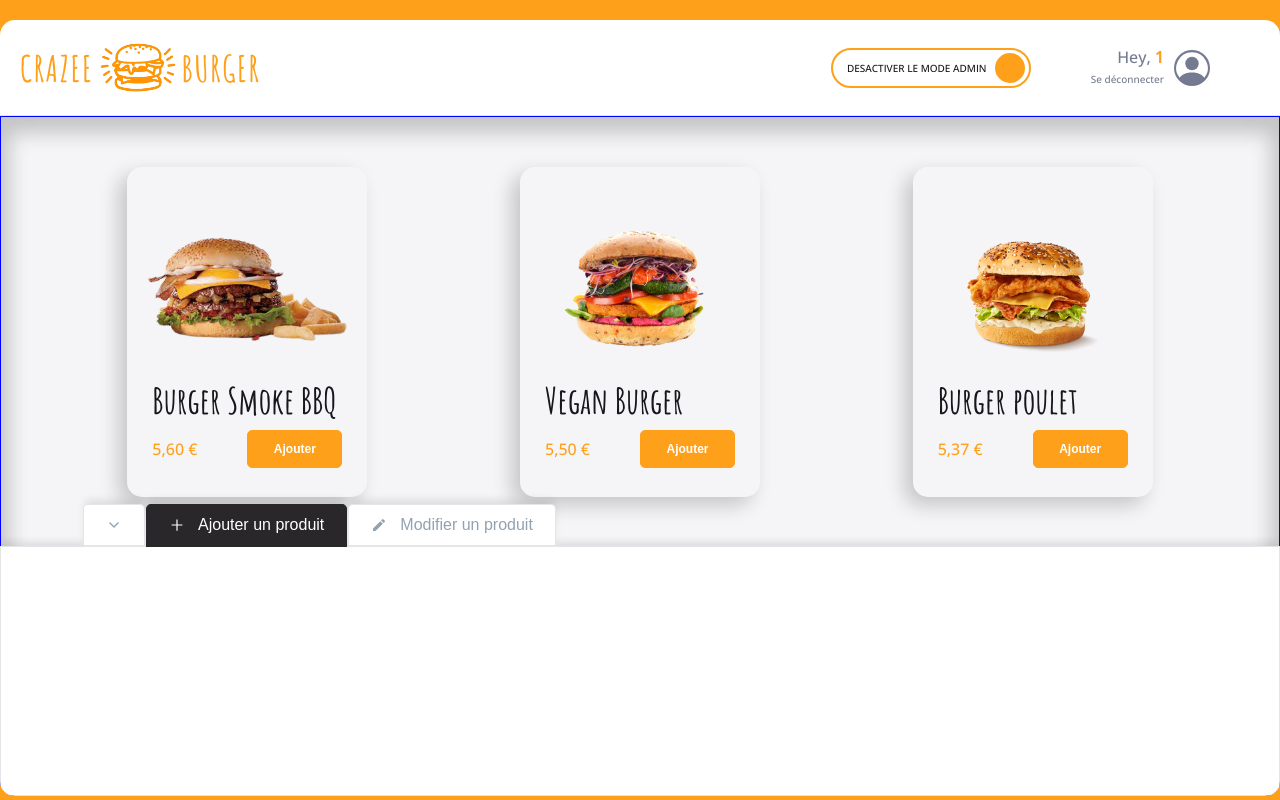
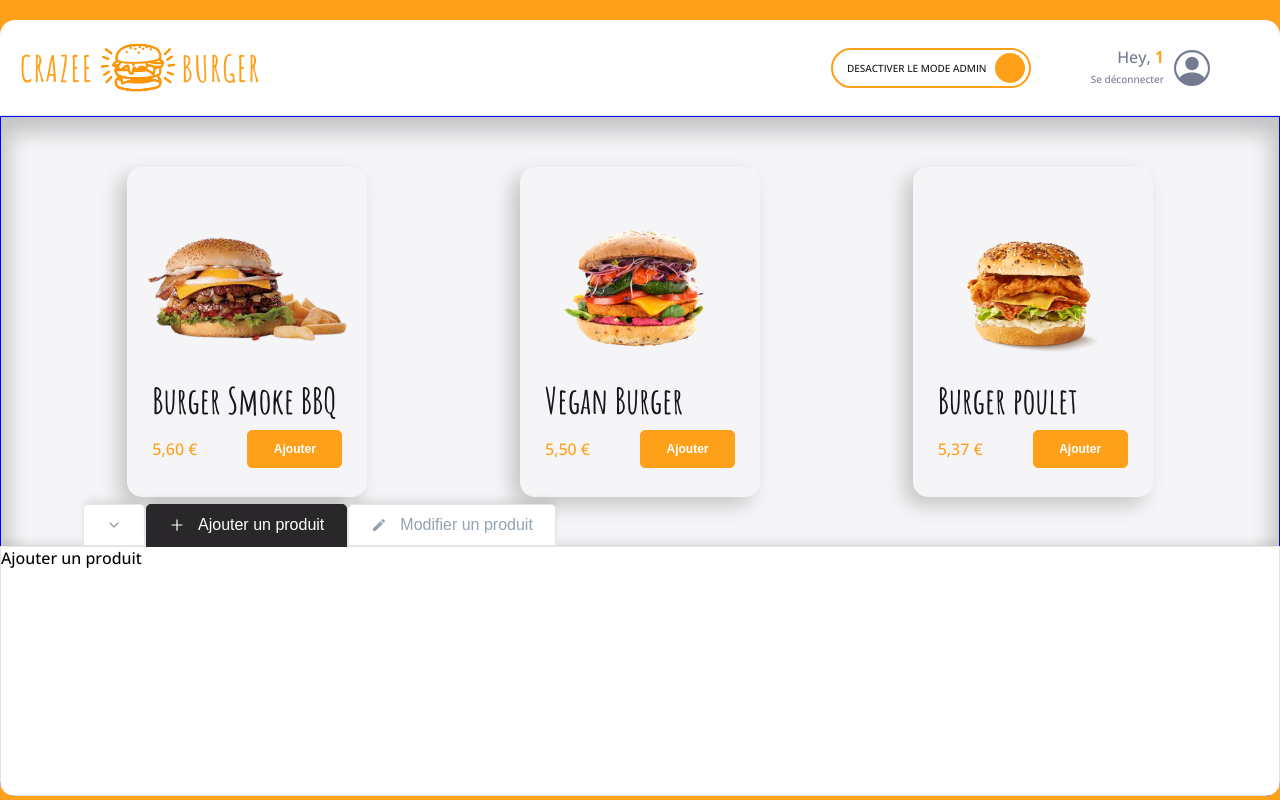
Before and after one commit to YohannMaiVan/React-crazee-burger, a React (Vite) app: page /order/1 in a window 1280 px wide. Built offline with nearby package versions, Linux system fonts and the light colour scheme; grey boxes are pictures that could not be loaded.

Commit message:
♻️ F07: ADMIN > Tabs > Add scalable implementation

```diff
--- a/src/components/pages/order/Main/Admin/AdminPanel.jsx
+++ b/src/components/pages/order/Main/Admin/AdminPanel.jsx
@@ -2,14 +2,16 @@ import styled from "styled-components";
 import { theme } from "../../../../../theme";
 import OrderContext from "../../../../../context/OrderContext";
 import { useContext } from "react";
+import { getTabSelected, getTabsConfig } from "./getTabsConfig";
 
 export default function AdminPanel() {
-  const { isAddSelected, isEditSelected } = useContext(OrderContext);
+  const { currentTabSelected } = useContext(OrderContext);
 
+  const tabs = getTabsConfig(currentTabSelected);
+  const tabSelected = getTabSelected(tabs, currentTabSelected);
   return (
     <AdminPanelStyled>
-      {isAddSelected && "Ajouter un produit"}
-      {isEditSelected && "Modifier un produit"}
+      {currentTabSelected === tabSelected.index && tabSelected.label}
     </AdminPanelStyled>
   );
 }
--- a/src/components/pages/order/Main/Admin/AdminTabs.jsx
+++ b/src/components/pages/order/Main/Admin/AdminTabs.jsx
@@ -36,7 +36,7 @@ export default function AdminTabs() {
           label={tab.label}
           Icon={tab.Icon}
           onClick={() => selectTab(tab.index)}
-          className={tab.className}
+          className={currentTabSelected === tab.index ? "is-active" : ""}
         />
       ))}
     </AdminTabsStyled>
--- a/src/components/pages/order/Main/Admin/getTabsConfig.jsx
+++ b/src/components/pages/order/Main/Admin/getTabsConfig.jsx
@@ -13,12 +13,15 @@ export const getTabsConfig = (currentTabSelected) => [
     index: "add",
     label: "Ajouter un produit",
     Icon: <AiOutlinePlus />,
-    className: currentTabSelected === "add" ? "is-active" : "",
+    // className: currentTabSelected === "add" ? "is-active" : "",
   },
   {
     index: "edit",
     label: "Modifier un produit",
     Icon: <MdModeEditOutline />,
-    className: currentTabSelected === "edit" ? "is-active" : "",
+    // className: currentTabSelected === "edit" ? "is-active" : "",
   },
 ];
+
+export const getTabSelected = (tabs, currentTabSelected) =>
+  tabs.find((tab) => tab.index === currentTabSelected);
```
